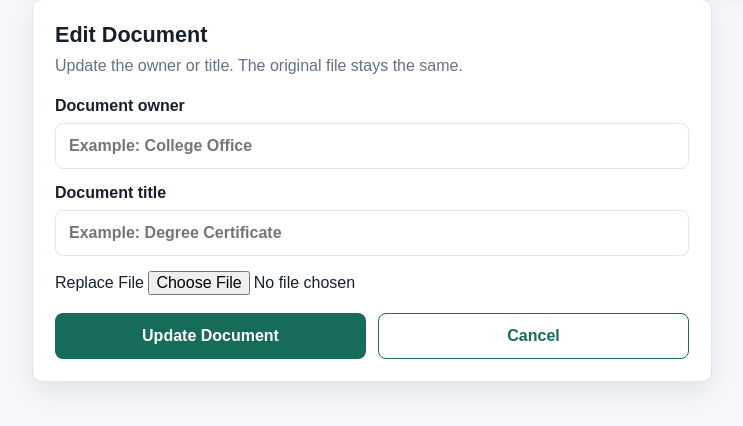
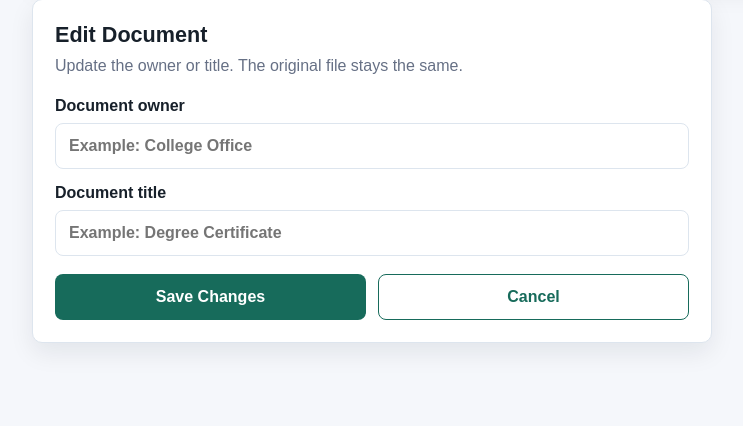
Before and after one commit to harshvishwakarma-05/document-authorization-system, a Django app: template templates/documents/edit_document.html in a window 1280 px wide. Shown: the part 195-621 px from the top of the page, without its empty margins (68-811 px from the left). Run offline with Django 5.2, Linux system fonts and the light colour scheme; the template is opened without the code that fills it: values that come from a table or form of the project are taken from there, others are empty.

Commit message:
Fixed edit document feature

```diff
--- a/templates/documents/edit_document.html
+++ b/templates/documents/edit_document.html
@@ -24,13 +24,10 @@
       {{ form.title }}
       {{ form.title.errors }}
     </label>
-
-<label>Replace File</label>
-    <input type="file" name="document_file">
 <div class="button-row">
 
 <button type="submit" class="button-link">
-        Update Document
+    Save Changes
 </button>
 
 <a class="button-link secondary"
@@ -39,6 +36,8 @@
 </a>
 
 </div>
+
+</div>
   </form>
 </section>
 {% endblock %}
```
Also changed, not shown: documents/urls.py (+4 -3 lines). Lines whose indentation alone changed are shown as unchanged.
